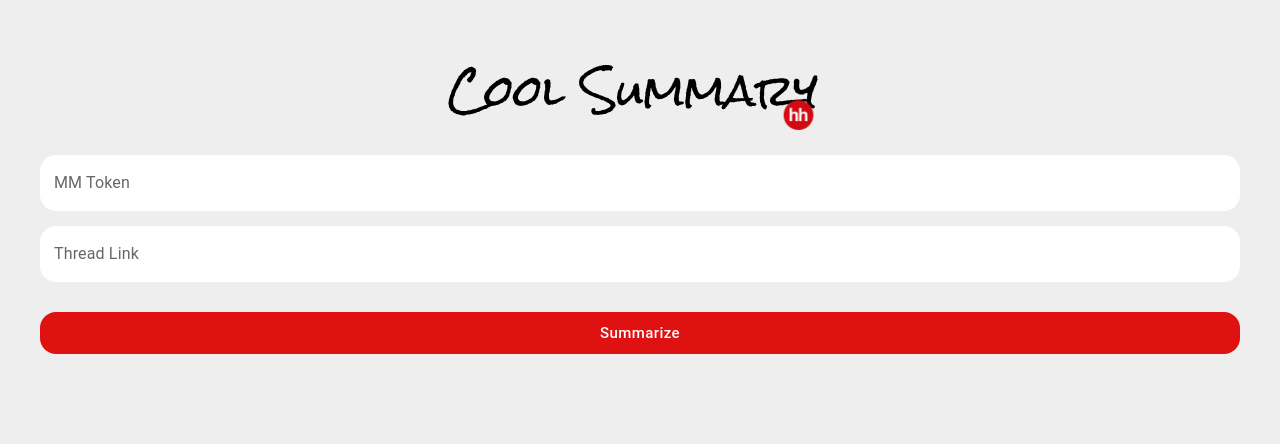
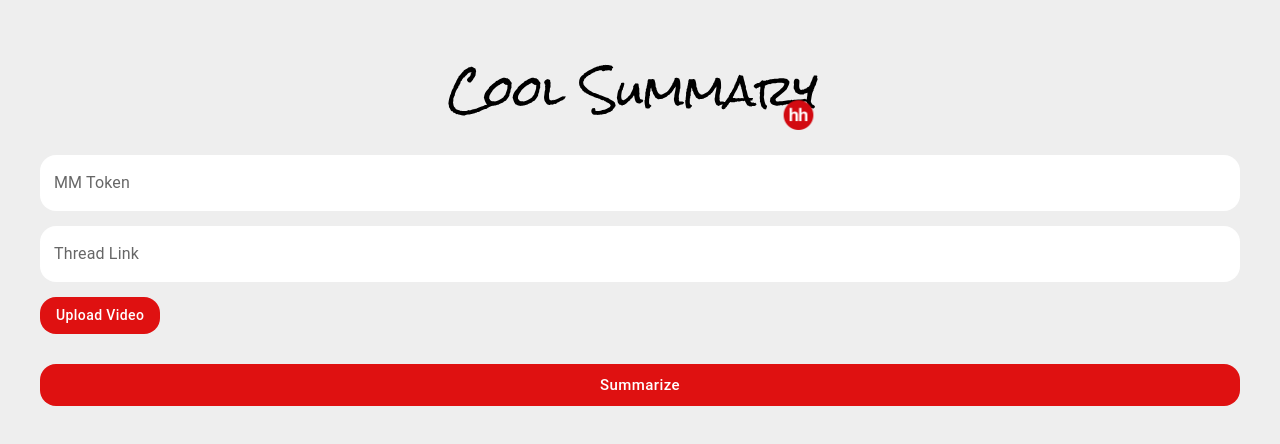
Before and after one commit to followmelistenme/summarizer, a React app in the folder frontend/: page / in a window 1280 px wide. Shown: the top 444 px of the page. Built offline with nearby package versions, Linux system fonts and the light colour scheme.

Commit message:
file uploader + prompt select

```diff
--- a/frontend/src/App.tsx
+++ b/frontend/src/App.tsx
@@ -1,4 +1,4 @@
-import { useForm } from "react-hook-form";
+import { get, useForm } from "react-hook-form";
 import { useState } from 'react'
 import { createUseStyles } from 'react-jss';
 import { CircularProgress } from '@mui/material';
@@ -10,6 +10,8 @@ import { Button } from './components/Button';
 import { TextField } from './components/TextField'
 import { AutoHeight } from './components/Autoheight'
 import Error from './components/Error';
+import FileUploader from './components/FileUploader';
+import PromptSelect from './components/PromptSelect';
 
 import { MessageType } from "./types";
 
@@ -27,13 +29,13 @@ const useStyles = createUseStyles({
 
 const App = () => {
     const classes = useStyles()
-    const { register, handleSubmit, formState, resetField } = useForm();
+    const { register, handleSubmit, formState, resetField, setValue, getValues } = useForm();
     const [chatId, setChatId] = useState<number>(null)
     const [chatMessages, setChatMessages] = useState<MessageType[]>([])
-    const [responseError, setError] = useState('');
+    const [error, setError] = useState('');
 
     const onSubmit = async (data: any) => {
-        if (responseError) {
+        if (error) {
             setError('');
         }
 
@@ -77,13 +79,30 @@ const App = () => {
     return (
         <form className={classes.app} onSubmit={handleSubmit(onSubmit)}>
             <div className="logo" />
-            <TextField label="MM Token" variant="outlined" fullWidth {...register("userToken")} />
-            <TextField label="Thread Link" variant="outlined" fullWidth {...register("link")} />
+            <TextField
+                label="MM Token"
+                variant="outlined"
+                fullWidth
+                {...register("userToken")}
+                disabled={!!chatId}
+            />
+            <TextField
+                label="Thread Link"
+                variant="outlined"
+                fullWidth
+                {...register("threadLink")}
+                disabled={!!chatId || !!getValues().video}
+            />
+            <FileUploader
+                setValue={setValue}
+                disabled={!!chatId || !!formState.dirtyFields.threadLink}
+                {...register("video")}
+            />
             <AutoHeight hidden={chatId == null}>
                 <Chat messages={chatMessages} />
-                <TextField label="Promt" variant="outlined" fullWidth {...register("promt")} />
+                <PromptSelect label="Promt" variant="outlined" fullWidth {...register("promt")} />
             </AutoHeight>
-            {responseError && <Error>{responseError}</Error>}
+            {error && <Error>{error}</Error>}
             <Button type="submit" size="large" variant="contained" fullWidth disabled={formState.isSubmitting}>
                 {formState.isSubmitting ?
                     <CircularProgress size={26} color="inherit" /> : <>Summarize</>
--- a/frontend/src/api.ts
+++ b/frontend/src/api.ts
@@ -21,8 +21,6 @@ const postData = async <T>(url: string, data: ThreadData | PromtData): Promise<T
       method: "POST",
       headers: {
         "Content-Type": "application/json",
-        "Access-Control-Allow-Origin": "*",
-        "Accept": "application/json",
       },
       body: JSON.stringify(data)
     });
--- a/frontend/src/components/Button.tsx
+++ b/frontend/src/components/Button.tsx
@@ -1,4 +1,5 @@
 import React from 'react'
+
 import { Button as MuiButton } from '@mui/material';
 import { ComponentProps, FC } from 'react';
 import { createUseStyles } from 'react-jss';
--- a/frontend/src/components/Error.tsx
+++ b/frontend/src/components/Error.tsx
@@ -11,7 +11,7 @@ const useStyles = createUseStyles({
         boxSizing: 'border-box',
         borderRadius: '16px',
     },
-  })
+})
 
 const Error: FC = ({ children }) => {
     const styles = useStyles();
--- /dev/null
+++ b/frontend/src/components/FileUploader.tsx
@@ -0,0 +1,68 @@
+import React, { forwardRef, useState, FC } from 'react';
+import { CircularProgress } from '@mui/material';
+
+import { UseFormSetValue, FieldValues } from 'react-hook-form'
+import { Button } from './Button';
+
+import { createUseStyles } from 'react-jss';
+
+const useStyles = createUseStyles({
+    video: {
+        width: '100%',
+        boxSizing: 'border-box',
+        borderRadius: '16px',
+    },
+    container: {
+        display: 'flex',
+        flexDirection: 'column',
+        alignItems: 'baseline',
+        width: '100%',
+        maxWidth: '500px',
+        gap: '12px',
+        marginRight: 'auto'
+    }
+});
+
+interface Props {
+    setValue: UseFormSetValue<FieldValues>;
+    disabled: boolean;
+};
+
+// @ts-ignore
+const FileUploader: FC<Props> = forwardRef(({ setValue, disabled, ref, ...props }) => {
+    const [dataUrl, setDataUrl] = useState<string>('');
+    const [isLoading, setIsLoading] = useState<boolean>(false);
+    const styles = useStyles();
+
+    const handleFileChange = async (e: React.ChangeEvent<HTMLInputElement>) => {
+        if (e.target.files) {
+            const file = e.target.files[0];
+
+            // @ts-ignore
+            props.onChange(e);
+            setValue('video', file);
+            setIsLoading(true);
+
+            const fileReader = new FileReader();
+
+            fileReader.readAsDataURL(file);
+            fileReader.onload = e => {
+                setDataUrl(e.target.result as string);
+                setIsLoading(false);
+            };
+        }
+    };
+
+    return (
+        <div className={styles.container}>
+            {/* @ts-ignore */}
+            <Button variant="contained" component="label" disabled={disabled} >
+                {isLoading ? <CircularProgress size={26} color="inherit" /> : <>Upload Video</>}
+                <input ref={ref} hidden accept='video/*' type="file" {...props} onChange={handleFileChange} />
+            </Button>
+            {dataUrl && !isLoading && <video className={styles.video} controls src={dataUrl}></video>}
+        </div>
+    )
+})
+
+export default FileUploader;
--- /dev/null
+++ b/frontend/src/components/PromptSelect.tsx
@@ -0,0 +1,59 @@
+import React, { forwardRef } from 'react'
+import Select from '@mui/material/Select';
+import MenuItem from '@mui/material/MenuItem';
+import InputLabel from '@mui/material/InputLabel';
+import { ComponentProps, FC } from 'react';
+import { createUseStyles } from 'react-jss';
+
+import { PROPMPT_DICK } from '../constants/promptDick';
+
+const useStyles = createUseStyles({
+  root: {
+    background: '#fff',
+    borderRadius: '16px',
+    border: 'none',
+
+    '& .MuiOutlinedInput-notchedOutline ': {
+      border: 'none',
+    },
+
+    '& .Mui-focused .MuiOutlinedInput-notchedOutline ': {
+      border: '2px solid red',
+    },
+
+    '& .MuiFormLabel-root.Mui-focused ': {
+      color: 'var(--accent)',
+    },
+
+    '& .Mui-focused .MuiOutlinedInput-notchedOutline': {
+      borderRadius: '16px',
+      borderColor: 'var(--accent)',
+    },
+    '& :not(.Mui-focused) .MuiOutlinedInput-notchedOutline': {
+      border: 0,
+    },
+
+    '& .MuiInputBase-input': {
+      '&:-webkit-autofill, &:-webkit-autofill:hover, &:-webkit-autofill:focus, &:-webkit-autofill:active': {
+          transition: 'background-color 0s 600000s, color 0s 600000s',
+        },
+    },
+  },
+})
+
+// @ts-ignore
+const PromptSelect: FC<ComponentProps<typeof Select>> = forwardRef<HTMLInputElement, ComponentProps<typeof Select>>((props, ref) => {
+  const classes = useStyles()
+  return (
+    <>
+      <InputLabel>Выберите уточняющий вопрос</InputLabel>
+      <Select {...props} ref={ref} className={classes.root} label="Выберите уточняющий вопрос">
+        {PROPMPT_DICK.map(item => (
+          <MenuItem key={item} value={item}>{item}</MenuItem>
+        ))}
+      </Select>
+    </>
+  )
+})
+
+export default PromptSelect;
--- /dev/null
+++ b/frontend/src/constants/promptDick.ts
@@ -0,0 +1,8 @@
+export const PROPMPT_DICK = [
+    'какие вопросы обсуждались в треде?',
+    'Какую фичу обсуждают?',
+    'что случилось?',
+    'к какому выводу пришли в обсуждении?',
+    'перечисли главные аспекты из треда',
+    'объясни в чем проблема'
+];
```
Also changed, not shown: 2 other files (tests, documents, lock files or other folders).
